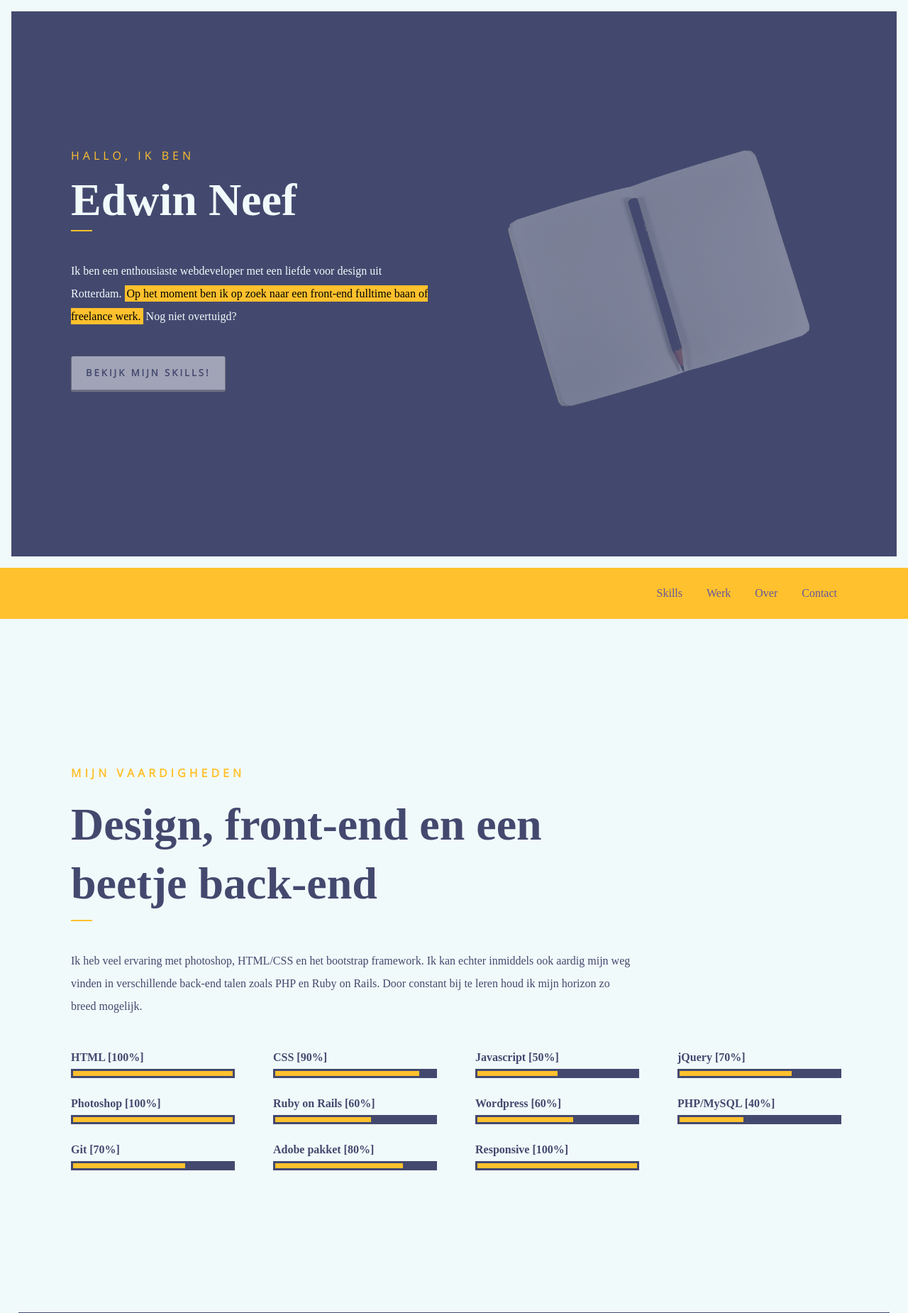
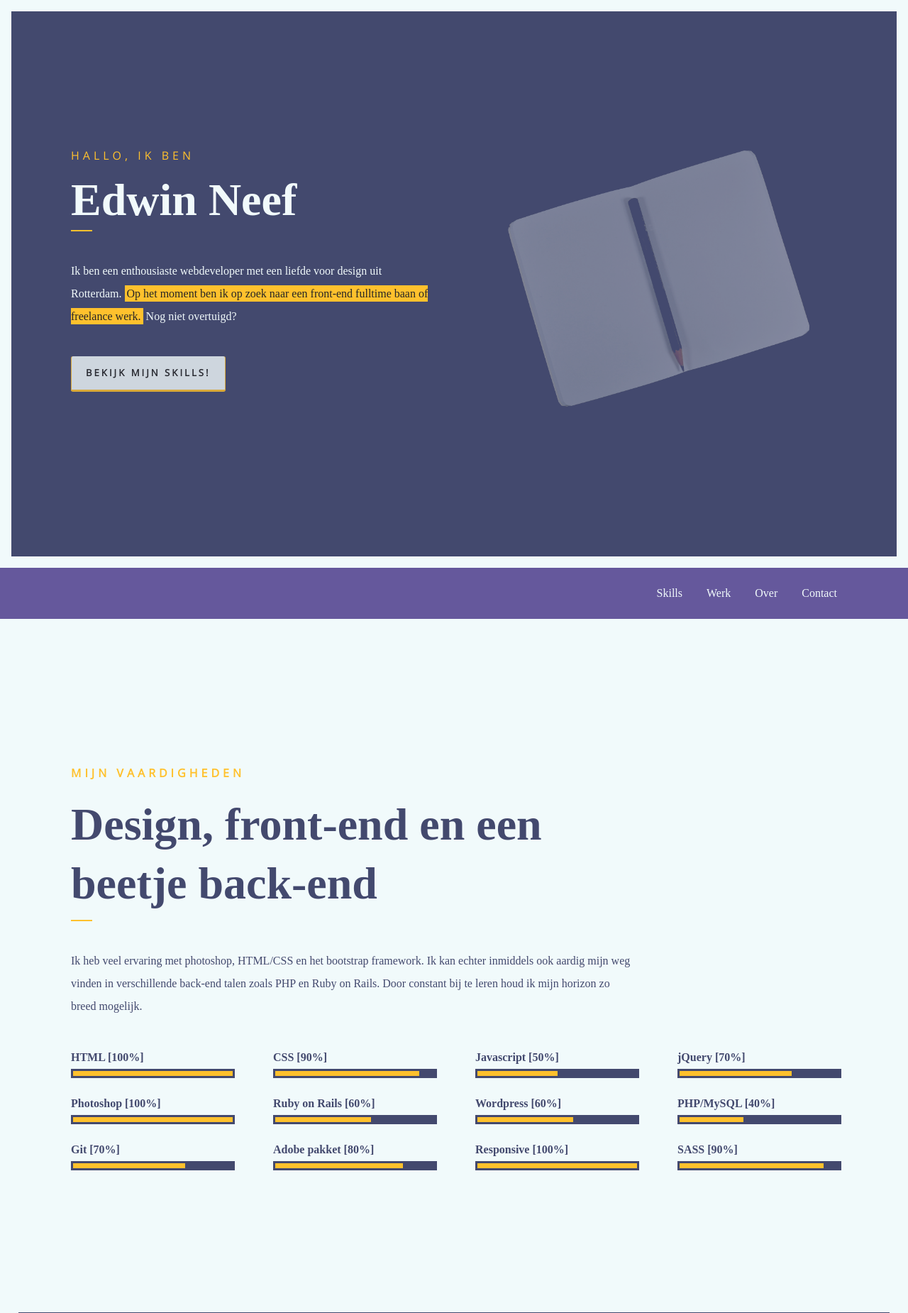
Before and after one commit to EdNeef/edwinneefnl, a PHP site: page /index.html in a window 1280 px wide. Shown: the top 1850 px of the page at 71% size. Run offline with PHP 8.4, Linux system fonts and the light colour scheme; some libraries are stand-ins or nearby versions; some web fonts are replaced.

Commit message:
Tijdelijke portfolio finish

```diff
--- a/index.html
+++ b/index.html
@@ -119,7 +119,10 @@
             Responsive [100%]
             <div class="outer"><div class="inner hundred"></div></div>
           </div>
-
+          <div class="col-3">
+            SASS [90%]
+            <div class="outer"><div class="inner ninety"></div></div>
+          </div>
         </div>
     </div>
     </div>
@@ -202,7 +205,7 @@
           <p class="introtekst">Email, telefoon, postduif...</p>
           <h1>Contact</h1>
           <hr>
-          <p>Zou je graag met mij willen (samen)werken, of gewoon even hallo willen zeggen? Twijfel vooral niet en neem contact met mij op! Je kan mailen naar <span><a href="mailto:edwinneef@gmail.com">edwinneef@gmail.com</a></span></p>
+          <p>Zou je graag met mij willen (samen)werken, of gewoon even hallo willen zeggen? Twijfel vooral niet en neem contact met mij op! Je kan mailen naar <span>edwinneef@gmail.com</span> of bellen naar <span>06 - 18 12 34 53.</span></p>
           <a href="mailto:edwinneef@gmail.com"><div class="turquoise">E-mail versturen!</div></a>
         </div>
       </div>
--- a/sass/partials/_base.scss
+++ b/sass/partials/_base.scss
@@ -99,7 +99,7 @@ hr {
 span {
 	background: $yellow;
 	padding: 3px;
-	color: #000;
+	color: #252525;
 }
 
 section {
@@ -124,7 +124,7 @@ section {
 	box-sizing: border-box;
 	margin: auto;
 	padding: 20px 0;
-	background: $yellow;
+	background: $midtwee;
 	font-size: 100%;
 	z-index: 1;
 	font-weight: 400;
@@ -136,10 +136,10 @@ section {
 		}
 	}
 	a {
-		color: $midtwee;
+		color: $white;
 		text-decoration: none;
 		&:hover {
-			color: $white;
+			color: $yellow;
 		}
 	}
 }
@@ -273,18 +273,11 @@ section {
 #contact {
 	background: $midnight;
 	color: $white;
+
 	.introtekst {
 		font-weight: 400;
 	}
-	span {
-		&:hover {
-			background: $midtwee;
 
-		}
-		&:hover a {
-			color: $yellow;
-		}
-	}
 }
 
 
--- a/sass/partials/_buttons.scss
+++ b/sass/partials/_buttons.scss
@@ -1,28 +1,30 @@
 .turquoise{
   margin-top: 40px;
   font-family: 'Open Sans', sans-serif;
-  background: #FFF;
-  border-bottom: #999 3px solid;
-  border-left: #999 1px solid;
-  border-right: #999 1px solid;
+  background: $white;
+  border-bottom: $yellow 3px solid;
+  border-left: $yellow 1px solid;
+  border-right: $yellow 1px solid;
   border-radius: 3px;
   text-align: center;
-  color: $midnight;
+  color: #252525;
   text-transform: uppercase;
   letter-spacing: 3px;
   padding: 10px 20px;
   font-weight: 700;
   font-size: 82.5%;
-  opacity: 0.5;
+  opacity: 0.8;
   display: inline-block;
-  transition: visibility 0s, opacity 0.2s linear;
+  transition: all 0.2s linear;
 }
 
 .turquoise:hover{
   opacity: 1;
-  border-bottom: $yellow 3px solid;
-  border-left: $yellow 1px solid;
-  border-right: $yellow 1px solid;
+  background: $yellow;
+  border-bottom: #191d34 3px solid;
+  border-left: #191d34 1px solid;
+  border-right: #191d34 1px solid;
+  color: #111;
 }
 
 
--- a/stylesheets/screen.css
+++ b/stylesheets/screen.css
@@ -156,7 +156,7 @@ hr {
 span {
   background: #FFC12D;
   padding: 3px;
-  color: #000;
+  color: #252525;
 }
 
 /* line 105, ../sass/partials/_base.scss */
@@ -180,7 +180,7 @@ section .introtekst {
   box-sizing: border-box;
   margin: auto;
   padding: 20px 0;
-  background: #FFC12D;
+  background: #65589C;
   font-size: 100%;
   z-index: 1;
   font-weight: 400;
@@ -196,12 +196,12 @@ section .introtekst {
 }
 /* line 138, ../sass/partials/_base.scss */
 .subMenu a {
-  color: #65589C;
+  color: #F1FAFB;
   text-decoration: none;
 }
 /* line 141, ../sass/partials/_base.scss */
 .subMenu a:hover {
-  color: #F1FAFB;
+  color: #FFC12D;
 }
 
 @media only screen and (max-width: 767px) {
@@ -356,20 +356,12 @@ section .introtekst {
   background: #43496E;
   color: #F1FAFB;
 }
-/* line 276, ../sass/partials/_base.scss */
+/* line 277, ../sass/partials/_base.scss */
 #contact .introtekst {
   font-weight: 400;
 }
-/* line 280, ../sass/partials/_base.scss */
-#contact span:hover {
-  background: #65589C;
-}
+
 /* line 284, ../sass/partials/_base.scss */
-#contact span:hover a {
-  color: #FFC12D;
-}
-
-/* line 291, ../sass/partials/_base.scss */
 .outer {
   width: 100%;
   height: 7px;
@@ -377,63 +369,63 @@ section .introtekst {
   background: #43496E;
 }
 
-/* line 298, ../sass/partials/_base.scss */
+/* line 291, ../sass/partials/_base.scss */
 .inner {
   height: 7px;
   background: #FFC12D;
 }
 
-/* line 303, ../sass/partials/_base.scss */
+/* line 296, ../sass/partials/_base.scss */
 .ten {
   width: 10%;
 }
 
-/* line 306, ../sass/partials/_base.scss */
+/* line 299, ../sass/partials/_base.scss */
 .twenty {
   width: 20%;
 }
 
-/* line 309, ../sass/partials/_base.scss */
+/* line 302, ../sass/partials/_base.scss */
 .thirty {
   width: 30%;
 }
 
-/* line 312, ../sass/partials/_base.scss */
+/* line 305, ../sass/partials/_base.scss */
 .fourty {
   width: 40%;
 }
 
-/* line 315, ../sass/partials/_base.scss */
+/* line 308, ../sass/partials/_base.scss */
 .fifty {
   width: 50%;
 }
 
-/* line 318, ../sass/partials/_base.scss */
+/* line 311, ../sass/partials/_base.scss */
 .sixty {
   width: 60%;
 }
 
-/* line 321, ../sass/partials/_base.scss */
+/* line 314, ../sass/partials/_base.scss */
 .seventy {
   width: 70%;
 }
 
-/* line 324, ../sass/partials/_base.scss */
+/* line 317, ../sass/partials/_base.scss */
 .eighty {
   width: 80%;
 }
 
-/* line 327, ../sass/partials/_base.scss */
+/* line 320, ../sass/partials/_base.scss */
 .ninety {
   width: 90%;
 }
 
-/* line 330, ../sass/partials/_base.scss */
+/* line 323, ../sass/partials/_base.scss */
 .hundred {
   width: 100%;
 }
 
-/* line 334, ../sass/partials/_base.scss */
+/* line 327, ../sass/partials/_base.scss */
 .section2, .section3, .section4, .section5 {
   position: relative;
   top: -175px;
@@ -441,22 +433,22 @@ section .introtekst {
 }
 
 @media only screen and (max-width: 1023px) {
-  /* line 341, ../sass/partials/_base.scss */
+  /* line 334, ../sass/partials/_base.scss */
   .section2, .section3, .section4, .section5 {
     top: -60px;
   }
 
-  /* line 344, ../sass/partials/_base.scss */
+  /* line 337, ../sass/partials/_base.scss */
   h1 {
     font-size: 300%;
   }
 }
-/* line 349, ../sass/partials/_base.scss */
+/* line 342, ../sass/partials/_base.scss */
 a {
   text-decoration: none;
 }
 
-/* line 354, ../sass/partials/_base.scss */
+/* line 347, ../sass/partials/_base.scss */
 p.paraspacing {
   margin-top: 30px;
 }
@@ -465,32 +457,34 @@ p.paraspacing {
 .turquoise {
   margin-top: 40px;
   font-family: 'Open Sans', sans-serif;
-  background: #FFF;
-  border-bottom: #999 3px solid;
-  border-left: #999 1px solid;
-  border-right: #999 1px solid;
+  background: #F1FAFB;
+  border-bottom: #FFC12D 3px solid;
+  border-left: #FFC12D 1px solid;
+  border-right: #FFC12D 1px solid;
   border-radius: 3px;
   text-align: center;
-  color: #43496E;
+  color: #252525;
   text-transform: uppercase;
   letter-spacing: 3px;
   padding: 10px 20px;
   font-weight: 700;
   font-size: 82.5%;
-  opacity: 0.5;
+  opacity: 0.8;
   display: inline-block;
-  transition: visibility 0s, opacity 0.2s linear;
+  transition: all 0.2s linear;
 }
 
 /* line 21, ../sass/partials/_buttons.scss */
 .turquoise:hover {
   opacity: 1;
-  border-bottom: #FFC12D 3px solid;
-  border-left: #FFC12D 1px solid;
-  border-right: #FFC12D 1px solid;
+  background: #FFC12D;
+  border-bottom: #191d34 3px solid;
+  border-left: #191d34 1px solid;
+  border-right: #191d34 1px solid;
+  color: #111;
 }
 
-/* line 29, ../sass/partials/_buttons.scss */
+/* line 31, ../sass/partials/_buttons.scss */
 .cvbtn {
   text-decoration: none;
   font-family: 'Open Sans', sans-serif;
@@ -511,7 +505,7 @@ p.paraspacing {
   transition: visibility 0s, color 0.2s linear, background 0.2s linear;
 }
 
-/* line 49, ../sass/partials/_buttons.scss */
+/* line 51, ../sass/partials/_buttons.scss */
 .cvbtn:hover {
   text-decoration: none;
   font-family: 'Open Sans', sans-serif;
@@ -530,7 +524,7 @@ p.paraspacing {
 }
 
 @media only screen and (max-width: 767px) {
-  /* line 67, ../sass/partials/_buttons.scss */
+  /* line 69, ../sass/partials/_buttons.scss */
   .cvbtn, .turquoise {
     display: block;
   }
```
